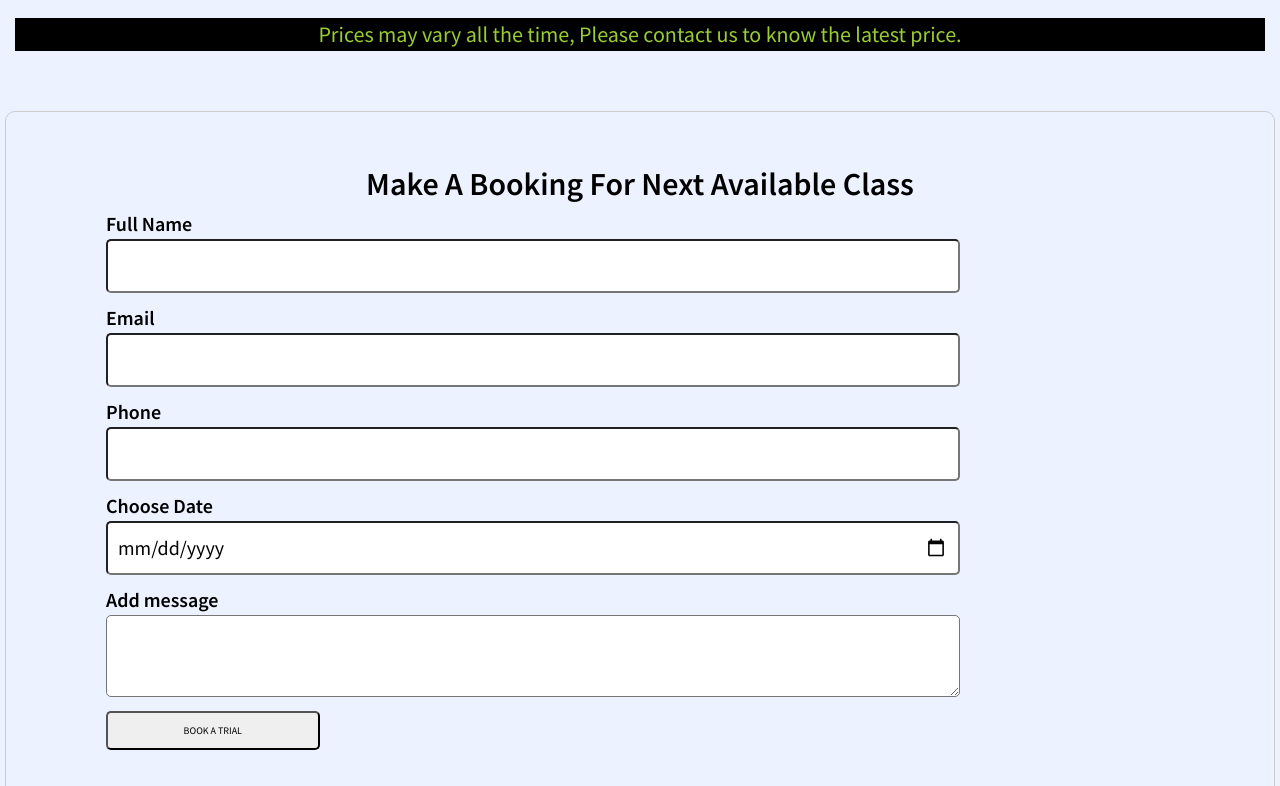
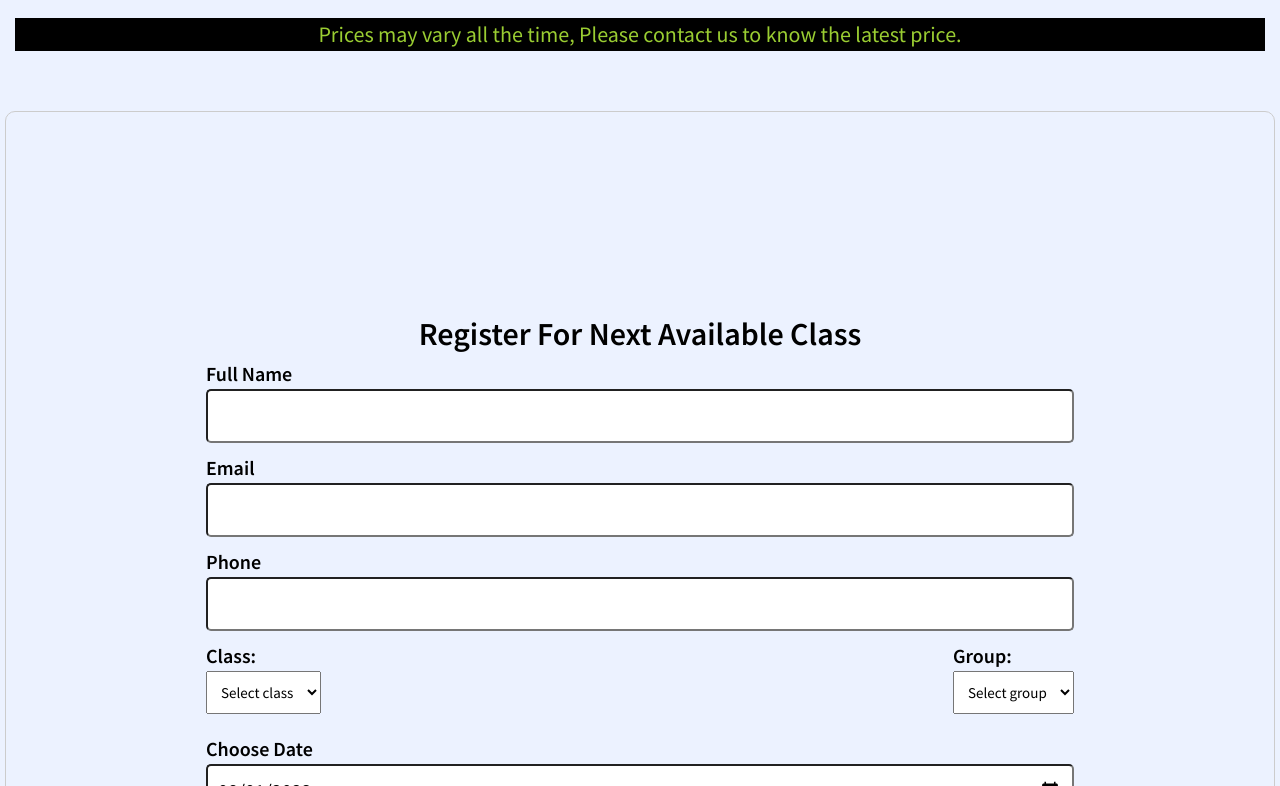
Before and after one commit to moshibal/grooveandvibes, a React (Create React App) app: page / in a window 1280 px wide. Shown: the part 3614-4400 px from the top of the page. Built offline with nearby package versions, Linux system fonts and the light colour scheme; a web font is replaced by a local one.

Commit message:
new feature added

```diff
--- a/package.json
+++ b/package.json
@@ -11,6 +11,7 @@
     "react": "^18.2.0",
     "react-dom": "^18.2.0",
     "react-helmet-async": "^1.3.0",
+    "react-modal": "^3.16.1",
     "react-redux": "^8.0.5",
     "react-router-dom": "^6.11.1",
     "react-scripts": "5.0.1",
--- a/src/components/booking/Booking.css
+++ b/src/components/booking/Booking.css
@@ -13,6 +13,10 @@ form div label {
   font-weight: 700;
   font-size: 2rem;
   display: block;
+}
+.groupContainer {
+  display: flex;
+  justify-content: space-between;
 }
 form div input,
 textarea {
@@ -43,6 +47,15 @@ form .form-button {
   transform: scale(1.1);
   background-color: var(--purple-1);
 }
+@media only screen and (min-width: 1100px) {
+  form {
+    padding: 20rem;
+  }
+  form div input,
+  textarea {
+    width: 100%;
+  }
+}
 @media only screen and (max-width: 1100px) {
   form {
     padding: 5rem;
@@ -57,7 +70,7 @@ form .form-button {
 }
 @media only screen and (max-width: 678px) {
   form {
-    padding: 1rem;
+    padding: 2rem;
   }
   form .form-button {
     width: 40%;
--- a/src/components/booking/Booking.js
+++ b/src/components/booking/Booking.js
@@ -1,9 +1,10 @@
 import React, { useEffect, useState } from "react";
-
 import Loader from "../../utilities/Loader";
 import useHttp from "../../hooks/useHttp";
 import "./Booking.css";
+import ModalComponent from "../../utilities/Modal";
 const minDate = new Date().toISOString().split("T")[0];
+
 const Booking = () => {
   const { isLoading, error, sendHttp, setError } = useHttp();
   const [response, setResponse] = useState(null);
@@ -11,8 +12,11 @@ const Booking = () => {
   const [email, setEmail] = useState("");
   const [phone, setPhone] = useState("");
   const [message, setMassage] = useState("");
-  const [date, setDate] = useState(new Date());
+  const [date, setDate] = useState("");
   const [formError, setFormError] = useState({});
+  const [selectedClass, setSelectedClass] = useState("");
+  const [selectedGroup, setSelectedGroup] = useState("");
+  const [isErrorModalOpen, setErrorModalOpen] = useState(false);
   //cleaning the component after the response message
   useEffect(() => {
     setTimeout(() => {
@@ -44,6 +48,12 @@ const Booking = () => {
     if (!date) {
       errors.date = "Date is required";
     }
+    if (!selectedClass) {
+      errors.selectedClass = "please select the available class group";
+    }
+    if (!selectedGroup) {
+      errors.selectedGroup = "please select the group";
+    }
 
     if (Object.keys(errors).length === 0) {
       // If there are no errors, submit the form
@@ -54,6 +64,8 @@ const Booking = () => {
         phone,
         date: `${date}T${hourlyDate}`,
         message,
+        selectedClass,
+        selectedGroup,
       };
 
       const response = await sendHttp({
@@ -68,6 +80,8 @@ const Booking = () => {
       setMassage("");
       setPhone("");
       setFormError({});
+      setSelectedClass("");
+      setSelectedGroup("");
     } else {
       // If there are errors, display them
       setFormError(errors);
@@ -83,15 +97,15 @@ const Booking = () => {
       setDate(e.target.value);
     } else {
       // If the selected day is not Thursday or Saturday, reset the date to an empty string
+      setErrorModalOpen(true);
       setDate("");
-      alert("Please choose either Thursday or Saturday for the trial class.");
     }
   };
 
   return (
     <>
       <form id="booking">
-        <h2>Make A Booking For Next Available Class</h2>
+        <h2>Register For Next Available Class</h2>
         {error && <p className="error">{error}</p>}
         {response && <p className="success">{response}</p>}
         <div>
@@ -126,20 +140,63 @@ const Booking = () => {
           />
           {formError.phone && <span className="error">{formError.phone}</span>}
         </div>
+        <div className="groupContainer">
+          <div>
+            <label htmlFor="class">Class:</label>
+            <select
+              id="class"
+              value={selectedClass}
+              onChange={(e) => setSelectedClass(e.target.value)}
+              required
+              className="nav-dropdown"
+            >
+              <option value="">Select class</option>
+              <option value="1 class">1 class</option>
+              <option value="5 class">5 classes</option>
+              <option value="10 class">10 classes</option>
+              <option value="20 class">20 classes</option>
+            </select>
+            {formError.selectedClass && (
+              <p className="error">{formError.selectedClass}</p>
+            )}
+          </div>
+          <div>
+            <label htmlFor="group">Group:</label>
+            <select
+              id="group"
+              value={selectedGroup}
+              onChange={(e) => setSelectedGroup(e.target.value)}
+              required
+              className="nav-dropdown"
+            >
+              <option value="">Select group</option>
+              <option value="kid">Kids</option>
+              <option value="adult">Adults</option>
+            </select>
+            {formError.selectedGroup && (
+              <p className="error">{formError.selectedGroup}</p>
+            )}
+          </div>
+        </div>
         <div>
           <label htmlFor="date">Choose Date</label>
           <input
             min={minDate}
             type="date"
             id="date"
-            value={date}
+            value={date ? date : minDate}
             onChange={dateHandler}
+          />
+          <ModalComponent
+            isOpen={isErrorModalOpen}
+            onRequestClose={() => setErrorModalOpen(false)}
           />
           {formError.date && <span className="error">{formError.date}</span>}
         </div>
         <div>
           <label>Add message</label>
           <textarea
+            placeholder="Optional"
             value={message}
             onChange={(e) => {
               setMassage(e.target.value);
@@ -148,7 +205,7 @@ const Booking = () => {
         </div>
 
         <button type="submit" className="form-button" onClick={bookingHandler}>
-          Book a Trial
+          Register a Class
         </button>
         {isLoading && <Loader />}
       </form>
--- a/src/components/login/Login.css
+++ b/src/components/login/Login.css
@@ -20,7 +20,7 @@
   margin-bottom: 0.5rem;
   border-radius: 0.5rem;
 }
-button:hover {
+.custom-btn:hover {
   background-color: var(--purple-1);
   transition: 1s;
 }
--- a/src/components/login/Login.js
+++ b/src/components/login/Login.js
@@ -91,7 +91,11 @@ function Form() {
         {loading ? (
           <Loader />
         ) : (
-          <button className="formButton" onClick={loginHandler}>
+          <button
+            className="formButton custom-btn
+          "
+            onClick={loginHandler}
+          >
             Log In
           </button>
         )}
--- a/src/store/registerSlice.js
+++ b/src/store/registerSlice.js
@@ -30,11 +30,11 @@ export const register = (registerObj) => {
 
       const { token } = getState().login.userInfo.data;
       axios.defaults.headers.common["authorization"] = `Bearer ${token}`;
-      const { data } = await axios.post(
+      await axios.post(
         "https://darwich.onrender.com/api/vibeRigistration",
         registerObj
       );
-      console.log(data);
+
       dispatch(registerSuccess(true));
     } catch (error) {
       dispatch(
--- /dev/null
+++ b/src/utilities/Modal.js
@@ -0,0 +1,28 @@
+import React from "react";
+import Modal from "react-modal";
+
+const customStyles = {
+  content: {
+    width: "300px", // Set your desired width
+    height: "250px", // Set your desired height
+    margin: "auto", // Center the modal horizontally
+    padding: "16px",
+    color: "orangered",
+  },
+};
+const ModalComponent = ({ isOpen, onRequestClose }) => {
+  return (
+    <Modal isOpen={isOpen} onRequestClose={onRequestClose} style={customStyles}>
+      <h2>Error</h2>
+      <p>Please choose either Thursday or Saturday for the first class.</p>
+      <button
+        onClick={onRequestClose}
+        style={{ padding: "3px", width: "6rem" }}
+      >
+        Close
+      </button>
+    </Modal>
+  );
+};
+
+export default ModalComponent;
```
Also changed, not shown: 1 other file (tests, documents, lock files or other folders).
